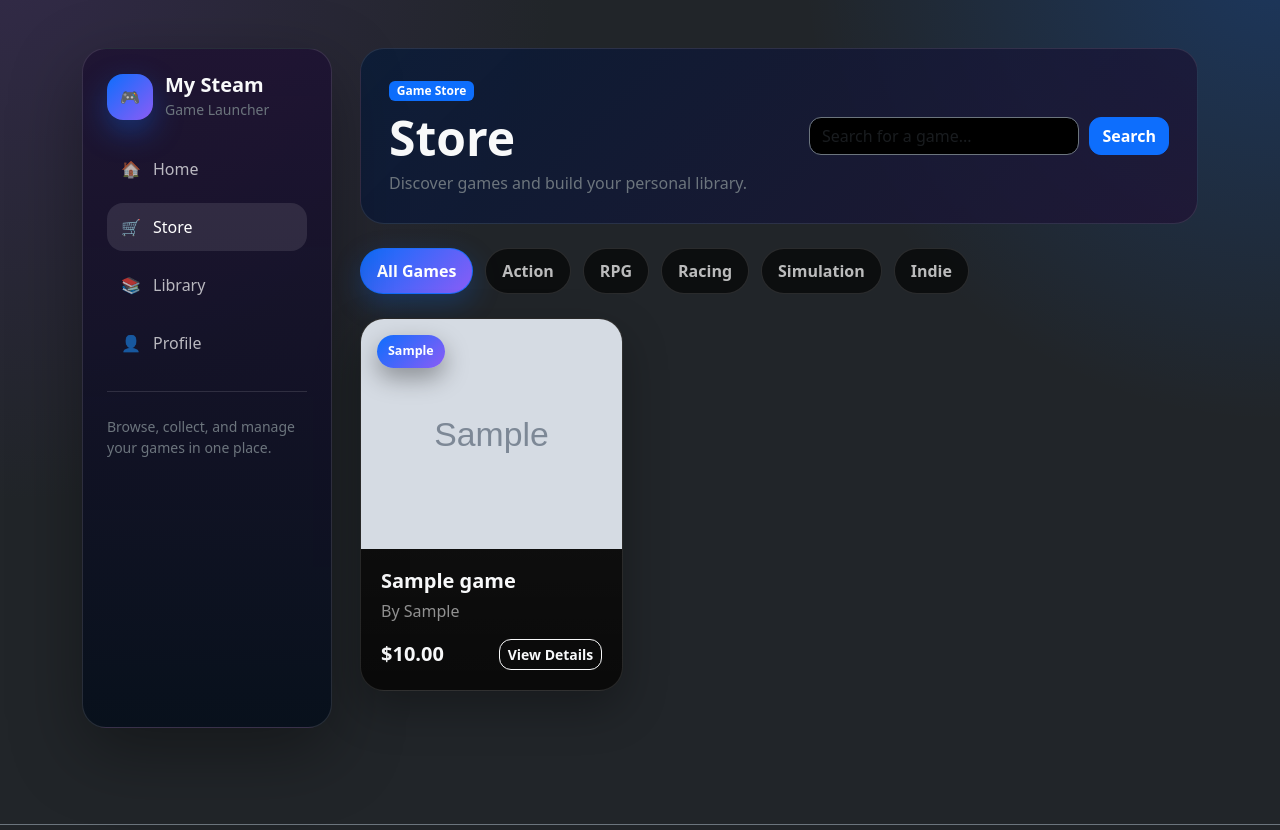
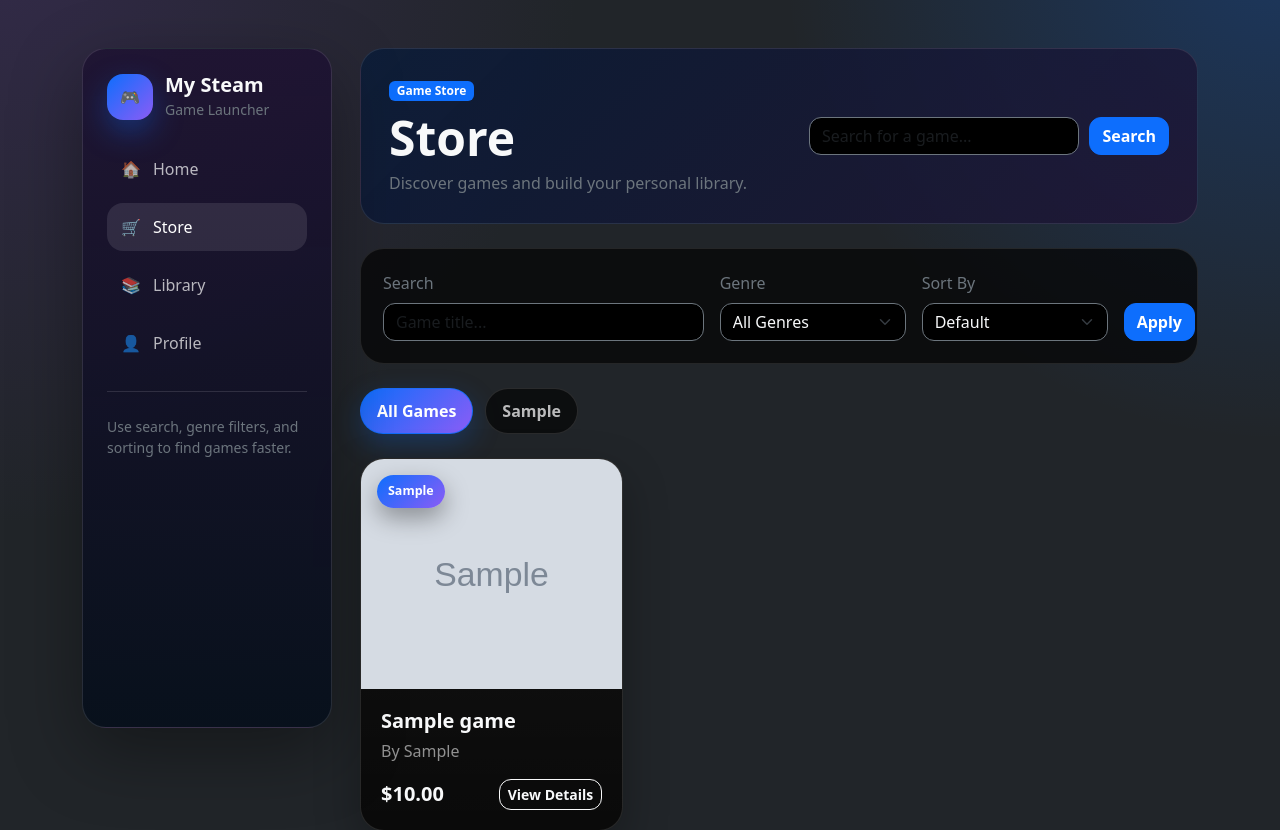
Before and after one commit to MaksymBykovets/my-steam, a Django app: page /games/ in a window 1280 px wide. Shown: the part 57-887 px from the top of the page. Run offline with Django 5.2, Linux system fonts and the light colour scheme; tables that the repository leaves empty hold one stand-in row (values such as "Sample post"); grey boxes marked "Sample" are stand-in pictures.

Commit message:
Add game search and filters

```diff
--- a/games/templates/games/game_list.html
+++ b/games/templates/games/game_list.html
@@ -38,7 +38,7 @@
         <div class="sidebar-divider"></div>
 
         <div class="small text-secondary">
-            Browse, collect, and manage your games in one place.
+            Use search, genre filters, and sorting to find games faster.
         </div>
     </aside>
 
@@ -52,22 +52,98 @@
                 </p>
             </div>
 
-            <form class="store-search" role="search">
+            <form class="store-search" method="get" action="{% url 'game_list' %}">
                 <input class="form-control bg-black text-light border-secondary"
                        type="search"
+                       name="q"
+                       value="{{ search_query }}"
                        placeholder="Search for a game...">
+
+                {% if genre_query %}
+                    <input type="hidden" name="genre" value="{{ genre_query }}">
+                {% endif %}
+
+                {% if sort_query %}
+                    <input type="hidden" name="sort" value="{{ sort_query }}">
+                {% endif %}
+
                 <button class="btn btn-primary" type="submit">Search</button>
             </form>
         </div>
 
+        <form method="get" action="{% url 'game_list' %}" class="advanced-filters mb-4">
+            <div class="row g-3 align-items-end">
+                <div class="col-lg-5">
+                    <label class="form-label text-secondary">Search</label>
+                    <input class="form-control bg-black text-light border-secondary"
+                           type="search"
+                           name="q"
+                           value="{{ search_query }}"
+                           placeholder="Game title...">
+                </div>
+
+                <div class="col-lg-3">
+                    <label class="form-label text-secondary">Genre</label>
+                    <select name="genre" class="form-select bg-black text-light border-secondary">
+                        <option value="">All Genres</option>
+                        {% for genre in genres %}
+                            <option value="{{ genre }}" {% if genre_query == genre %}selected{% endif %}>
+                                {{ genre }}
+                            </option>
+                        {% endfor %}
+                    </select>
+                </div>
+
+                <div class="col-lg-3">
+                    <label class="form-label text-secondary">Sort By</label>
+                    <select name="sort" class="form-select bg-black text-light border-secondary">
+                        <option value="">Default</option>
+                        <option value="price_low" {% if sort_query == 'price_low' %}selected{% endif %}>
+                            Price: Low to High
+                        </option>
+                        <option value="price_high" {% if sort_query == 'price_high' %}selected{% endif %}>
+                            Price: High to Low
+                        </option>
+                        <option value="newest" {% if sort_query == 'newest' %}selected{% endif %}>
+                            Release Date: Newest
+                        </option>
+                        <option value="title" {% if sort_query == 'title' %}selected{% endif %}>
+                            Title: A to Z
+                        </option>
+                    </select>
+                </div>
+
+                <div class="col-lg-1 d-grid">
+                    <button type="submit" class="btn btn-primary">Apply</button>
+                </div>
+            </div>
+        </form>
+
         <div class="store-filters mb-4">
-            <button class="filter-pill active">All Games</button>
-            <button class="filter-pill">Action</button>
-            <button class="filter-pill">RPG</button>
-            <button class="filter-pill">Racing</button>
-            <button class="filter-pill">Simulation</button>
-            <button class="filter-pill">Indie</button>
+            <a href="{% url 'game_list' %}"
+               class="filter-pill text-decoration-none {% if not genre_query %}active{% endif %}">
+                All Games
+            </a>
+
+            {% for genre in genres %}
+                <a href="?genre={{ genre }}{% if search_query %}&q={{ search_query }}{% endif %}{% if sort_query %}&sort={{ sort_query }}{% endif %}"
+                   class="filter-pill text-decoration-none {% if genre_query == genre %}active{% endif %}">
+                    {{ genre }}
+                </a>
+            {% endfor %}
         </div>
+
+        {% if search_query or genre_query or sort_query %}
+            <div class="d-flex justify-content-between align-items-center mb-4">
+                <p class="text-secondary mb-0">
+                    Showing {{ games|length }} result{% if games|length != 1 %}s{% endif %}
+                </p>
+
+                <a href="{% url 'game_list' %}" class="btn btn-outline-light btn-sm">
+                    Clear Filters
+                </a>
+            </div>
+        {% endif %}
 
         {% if games %}
             <div class="row g-4">
@@ -106,9 +182,14 @@
             </div>
         {% else %}
             <div class="empty-store">
-                <div class="display-1 mb-3">🎮</div>
-                <h2 class="fw-bold">No games yet</h2>
-                <p class="text-secondary">Add games from the Django admin panel.</p>
+                <div class="display-1 mb-3">🔎</div>
+                <h2 class="fw-bold">No games found</h2>
+                <p class="text-secondary">
+                    Try changing your search or filters.
+                </p>
+                <a href="{% url 'game_list' %}" class="btn btn-primary mt-3">
+                    Reset Store
+                </a>
             </div>
         {% endif %}
     </section>
--- a/games/views.py
+++ b/games/views.py
@@ -8,7 +8,38 @@ from .models import Game, LibraryItem
 def game_list(request):
     games = Game.objects.all().order_by('-created_at')
 
-    return render(request, 'games/game_list.html', {'games': games})
+    search_query = request.GET.get('q', '')
+    genre_query = request.GET.get('genre', '')
+    sort_query = request.GET.get('sort', '')
+
+    if search_query:
+        games = games.filter(title__icontains=search_query)
+
+    if genre_query:
+        games = games.filter(genre__iexact=genre_query)
+
+    if sort_query == 'price_low':
+        games = games.order_by('price')
+    elif sort_query == 'price_high':
+        games = games.order_by('-price')
+    elif sort_query == 'newest':
+        games = games.order_by('-release_date')
+    elif sort_query == 'title':
+        games = games.order_by('title')
+
+    genres = Game.objects.values_list('genre', flat=True).distinct().order_by('genre')
+
+    return render(
+        request,
+        'games/game_list.html',
+        {
+            'games': games,
+            'genres': genres,
+            'search_query': search_query,
+            'genre_query': genre_query,
+            'sort_query': sort_query,
+        }
+    )
 
 
 def game_detail(request, pk):
--- a/templates/base.html
+++ b/templates/base.html
@@ -8,6 +8,22 @@
     <!-- Bootstrap -->
     <link href="https://cdn.jsdelivr.net/npm/bootstrap@5.3.3/dist/css/bootstrap.min.css" rel="stylesheet">
     <style>
+        .advanced-filters {
+    padding: 22px;
+    border-radius: 24px;
+    background: rgba(5, 5, 5, 0.72);
+    border: 1px solid rgba(255, 255, 255, 0.1);
+}
+
+.form-select {
+    border-radius: 12px;
+}
+
+.filter-pill {
+    display: inline-flex;
+    align-items: center;
+}
+
         .store-layout {
     display: grid;
     grid-template-columns: 250px 1fr;
```
